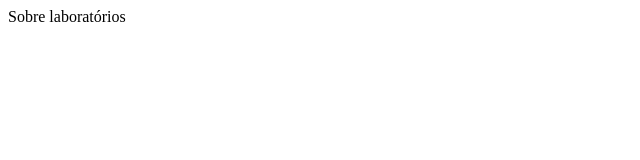
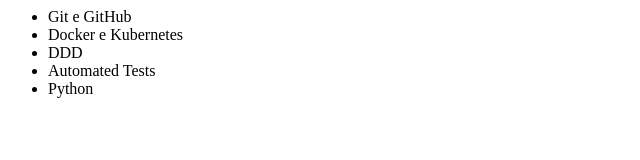
Before and after one commit to andreza-m/portal, a plain HTML site: page sobre.html in a window 1280 px wide. Shown: the whole page, without its empty margins (0-640 px from the left). Drawn offline with Linux system fonts and the light colour scheme.

Commit message:
adicionando novo lab de python

```diff
--- a/sobre.html
+++ b/sobre.html
@@ -1,6 +1,12 @@
 <html>
   <title>Laboratórios</title>
   <body>
-    <div>Sobre laboratórios</div>
+    <ul>
+      <li>Git e GitHub</li>
+      <li>Docker e Kubernetes</li>
+      <li>DDD</li>
+      <li>Automated Tests</li>
+      <li>Python</li>
+    <ul>
   </body>
 </html>
```
